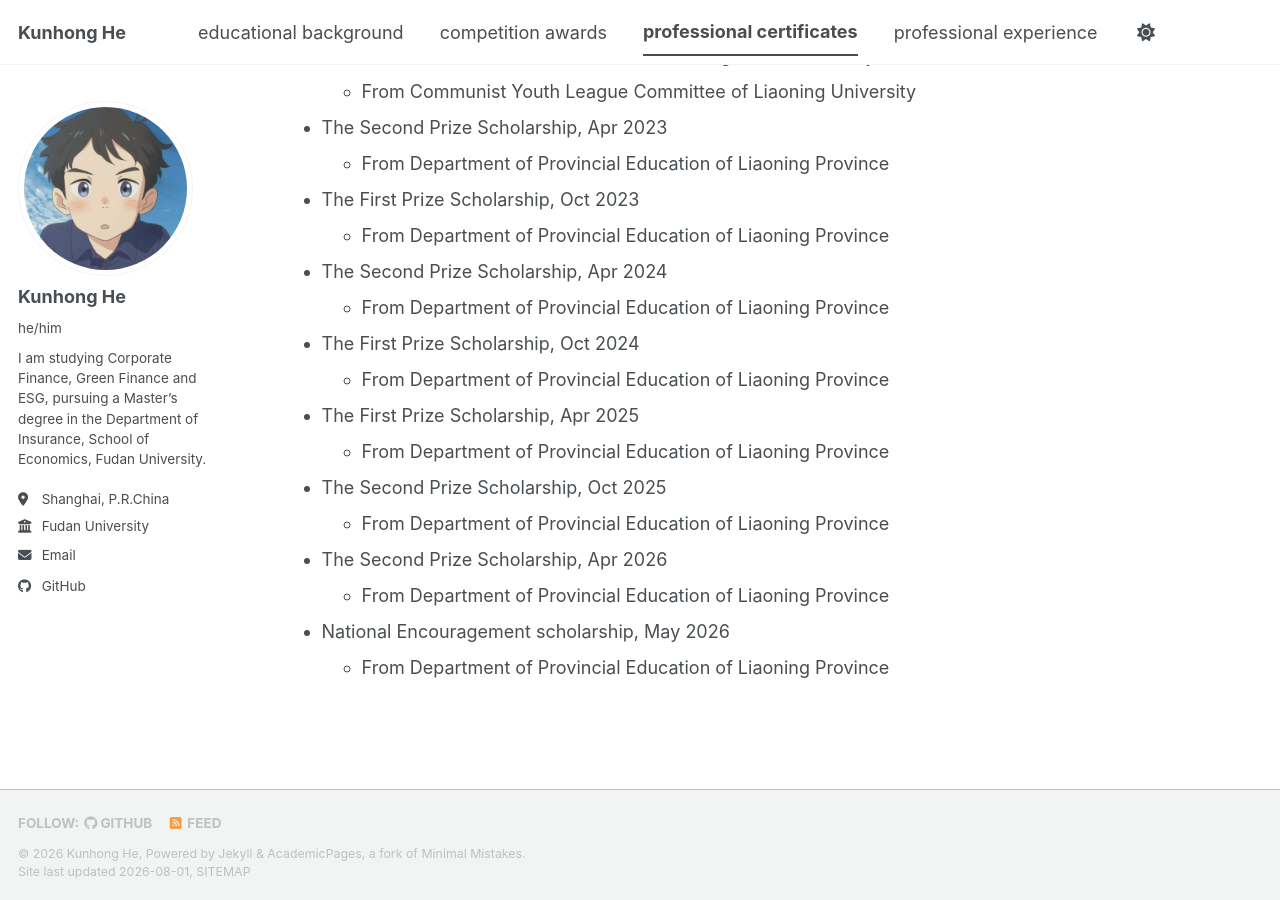
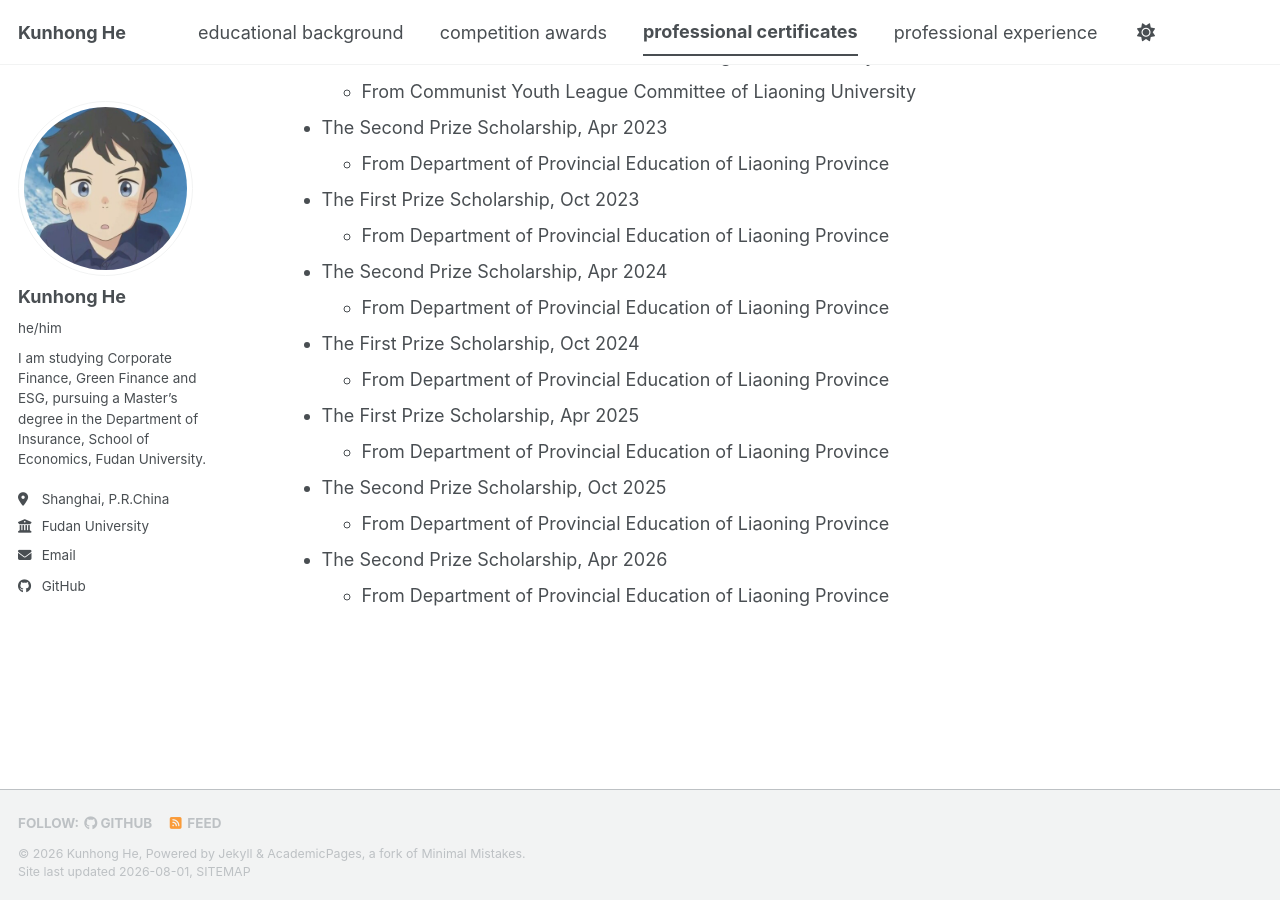
Before and after one commit to Alfred-meijiu/Alfred-meijiu.github.io, a Jekyll site: the page built from _pages/professional-certificates.md, in a window 1280 px wide and 900 px high, scrolled down 801 px. Built offline with Jekyll 4.4.1, drawn with Linux system fonts in a browser that asks for light colours; a style sheet for code colours, icons or effects is not loaded.

Commit message:
Update professional-certificates.md

```diff
--- a/_pages/professional-certificates.md
+++ b/_pages/professional-certificates.md
@@ -58,6 +58,3 @@ University level
 
 * The Second Prize Scholarship, Apr 2026
   * From Department of Provincial Education of Liaoning Province
-
-* National Encouragement scholarship, May 2026
-  * From Department of Provincial Education of Liaoning Province
```
